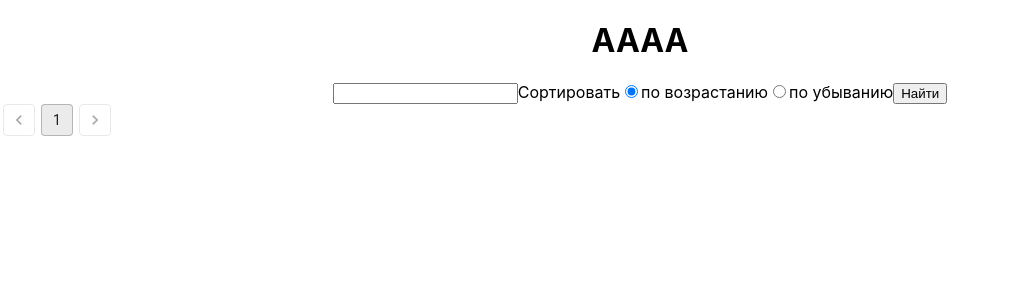
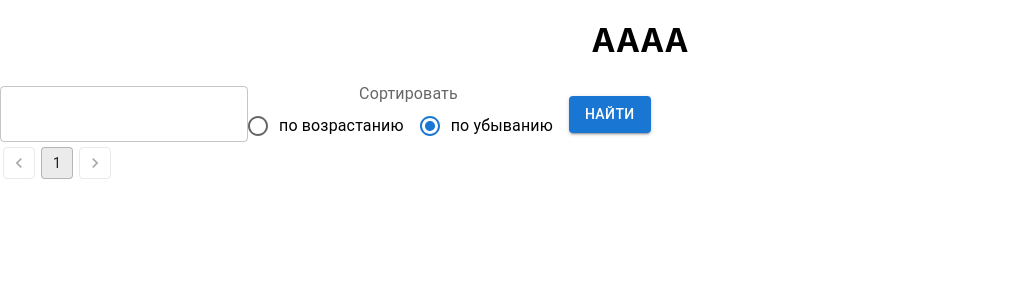
Before and after one commit to parunkov/react8, a React (Create React App) app: page / in a window 1280 px wide. Shown: the top 300 px of the page, without its empty margins (0-1010 px from the left). Built offline with nearby package versions, Linux system fonts and the light colour scheme.

Commit message:
material radio

```diff
--- a/package.json
+++ b/package.json
@@ -12,6 +12,7 @@
     "react": "^18.2.0",
     "react-dom": "^18.2.0",
     "react-scripts": "5.0.1",
+    "sass": "^1.64.1",
     "web-vitals": "^2.1.4"
   },
   "scripts": {
--- a/src/componets/Page/Page.jsx
+++ b/src/componets/Page/Page.jsx
@@ -1,5 +1,13 @@
-import { useEffect, useState } from "react";
+import { useState } from "react";
 import Pagination from '@mui/material/Pagination';
+import Radio from '@mui/material/Radio';
+import RadioGroup from '@mui/material/RadioGroup';
+import FormControlLabel from '@mui/material/FormControlLabel';
+import FormControl from '@mui/material/FormControl';
+import FormLabel from '@mui/material/FormLabel';
+
+import { Button, TextField } from "@mui/material";
+import './Page.scss';
 
 const Page = () => {
     const [users, setUsers] = useState([]);
@@ -11,61 +19,67 @@ const Page = () => {
     const responseData = async (value, sortOrder, page) => {
         const url = `https://api.github.com/search/users?q=${value}&sort=repositories&order=${sortOrder}&page=${page}`;
         const response = await fetch(url);
-        console.log("🚀 ~ file: Page.jsx:14 ~ responseData ~ url:", url)
         const data = await response.json();
         return data;
     }
-
-    // useEffect(() => {
-    //     responseData();
-    // }, [responseData, in])
 
     const onInput = (event) => {
         console.log(event.target.value);
         setInputValue(event.target.value);
     }
 
-    const onRadioChange = (event) => {
+    // const onRadioChange = (event) => {
+    //     console.log(event.target.value);
+    //     setSort(event.target.value);
+    // }
+    const handleChangeRadio = (event) => {
         console.log(event.target.value);
         setSort(event.target.value);
     }
 
     const onButtonClick = async () => {
         if (inputValue.length === 0) return;
-        // const response = await fetch(`https://api.github.com/search/users?q=${inputValue}&sort=repositories&order=${sort}&page=1`);
-        // const dataUsers = await response.json();
         const dataUsers = await responseData(inputValue, sort, pageNumber);
-        console.log(dataUsers.total_count);
         const totalCount = +dataUsers.total_count > 1000 ? 1000 : +dataUsers.total_count;
         const totalPages = Math.ceil(totalCount / 30);
-        console.log("🚀 ~ file: Page.jsx:40 ~ onButtonClick ~ totalPages:", totalPages)
         setPages(totalPages);
         setPageNumber(1);
         setUsers(dataUsers.items);
     }
 
     const handleChange = async (event, value) => {
-        // setPage(value);
-        console.log(value);
         setPageNumber(value);
         const dataUsers = await responseData(inputValue, sort, value);
-        // console.log(dataUsers.total_count);
-        // setPages(+dataUsers.total_count / 30);
         setUsers(dataUsers.items);
     };
 
     return (
         <div className="container">
             <h1 className="title">AAAA</h1>
-            <input type="text" className="input" value={inputValue} onInput={onInput} />
-            <span>
-                Сортировать
-                <input type="radio" id="desc" name="sort" value="desc" onChange={onRadioChange} checked={sort === 'desc'} />
-                <label for="desc">по возрастанию</label>
-                <input type="radio" id="asc" name="sort" value="asc" onChange={onRadioChange} />
-                <label for="asc">по убыванию</label>
-            </span>
-            <button onClick={onButtonClick}>Найти</button>
+            <div className="search-wrapper">
+                <TextField variant="outlined" type="text" className="input" value={inputValue} onInput={onInput} />
+                <FormControl>
+                    <FormLabel id="demo-controlled-radio-buttons-group">Сортировать</FormLabel>
+                    <RadioGroup
+                        row
+                        aria-labelledby="demo-controlled-radio-buttons-group"
+                        name="controlled-radio-buttons-group"
+                        value={sort}
+                        onChange={handleChangeRadio}
+                    >
+                        <FormControlLabel value="asc" control={<Radio />} label="по возрастанию" />
+                        <FormControlLabel value="desc" control={<Radio />} label="по убыванию" />
+                    </RadioGroup>
+                </FormControl>
+                {/* <span>
+                    Сортировать
+                    <input type="radio" id="desc" name="sort" value="desc" onChange={onRadioChange} checked={sort === 'desc'} />
+                    <label for="desc">по возрастанию</label>
+                    <input type="radio" id="asc" name="sort" value="asc" onChange={onRadioChange} />
+                    <label for="asc">по убыванию</label>
+                </span> */}
+                <Button variant="contained" onClick={onButtonClick}>Найти</Button>
+            </div>
             {users.map((user) => (
                 <div className="user" key={user.id}>{user.login}</div>
             ))}
--- /dev/null
+++ b/src/componets/Page/Page.scss
@@ -0,0 +1,4 @@
+.search-wrapper {
+    display: flex;
+    align-items: center;
+}
```
Also changed, not shown: 1 other file (tests, documents, lock files or other folders).
